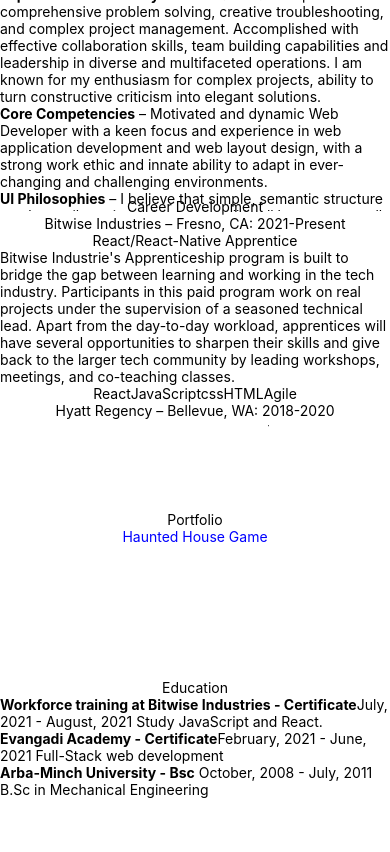
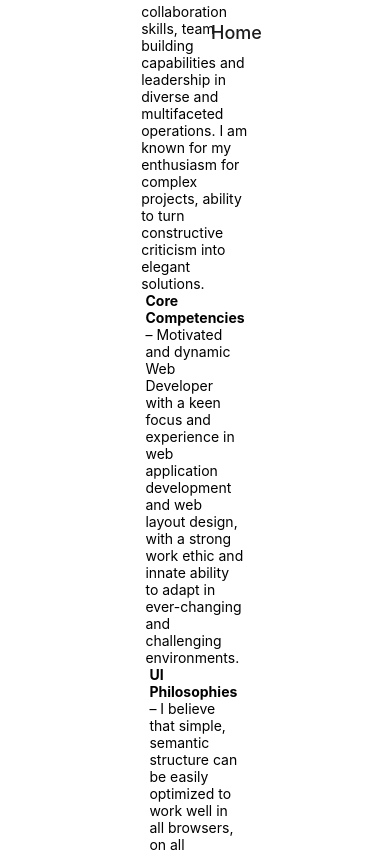
Before and after one commit to Tesfa-Worku/portfolio-react-native, a React Native app: screen / in a window 390 px wide. Shown: the top 852 px of the page. Built offline with nearby package versions, Linux system fonts and the light colour scheme.

Commit message:
chore(route): test navigation

```diff
--- a/App.js
+++ b/App.js
@@ -3,14 +3,16 @@ import Home from "./src/Home";
 import Career from './src/Career';
 import Portfolio from './src/Portfolio';
 import Education from './src/Education';
+import Drawer from './src/Drawer';
 
 export default function App() {
   return (
     <View style={styles.container}>
-      <Home />
+      {/* <Home />
       <Career />
       <Portfolio />
-      <Education />
+      <Education />       */}
+      <Drawer />
     </View>
   );
 }
```
